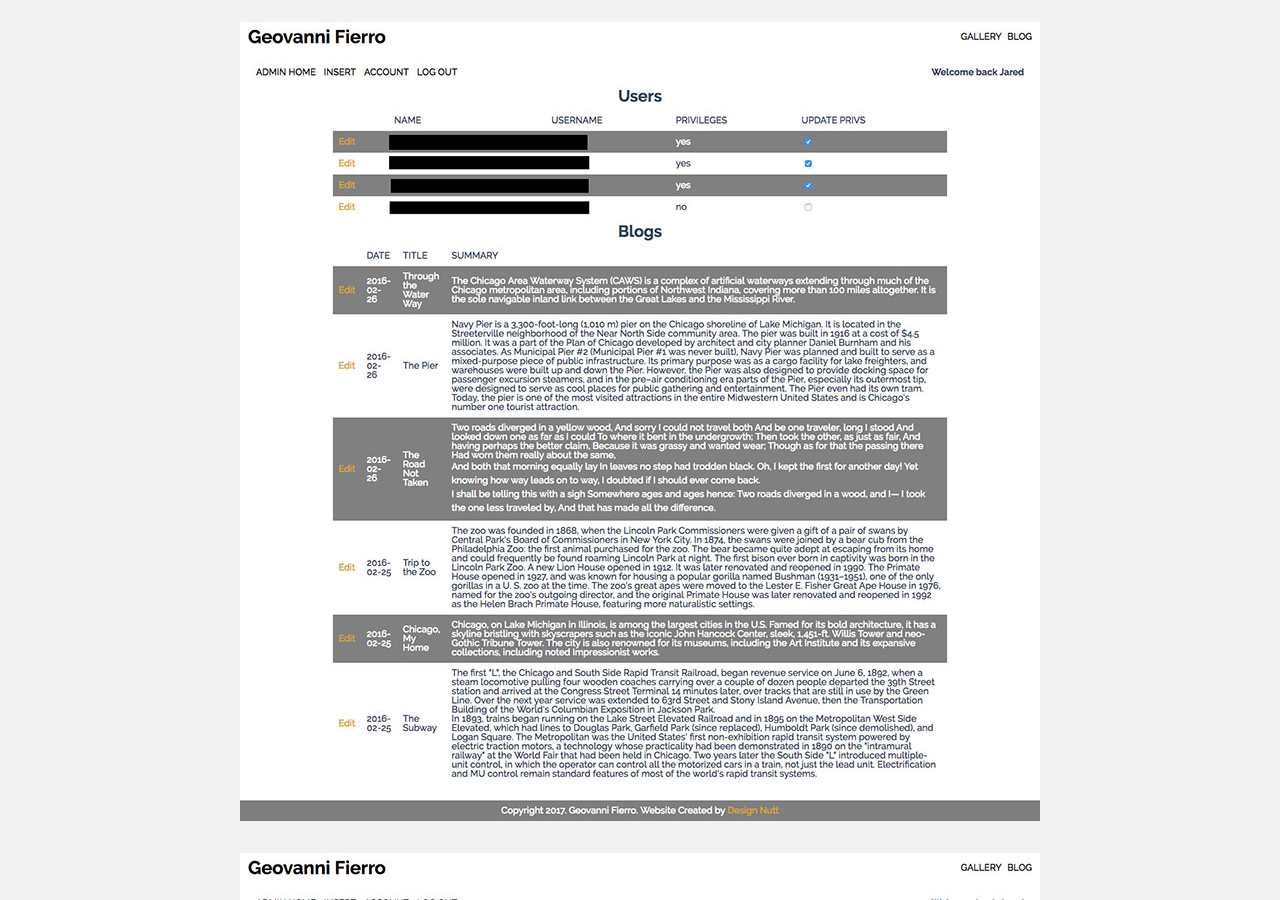
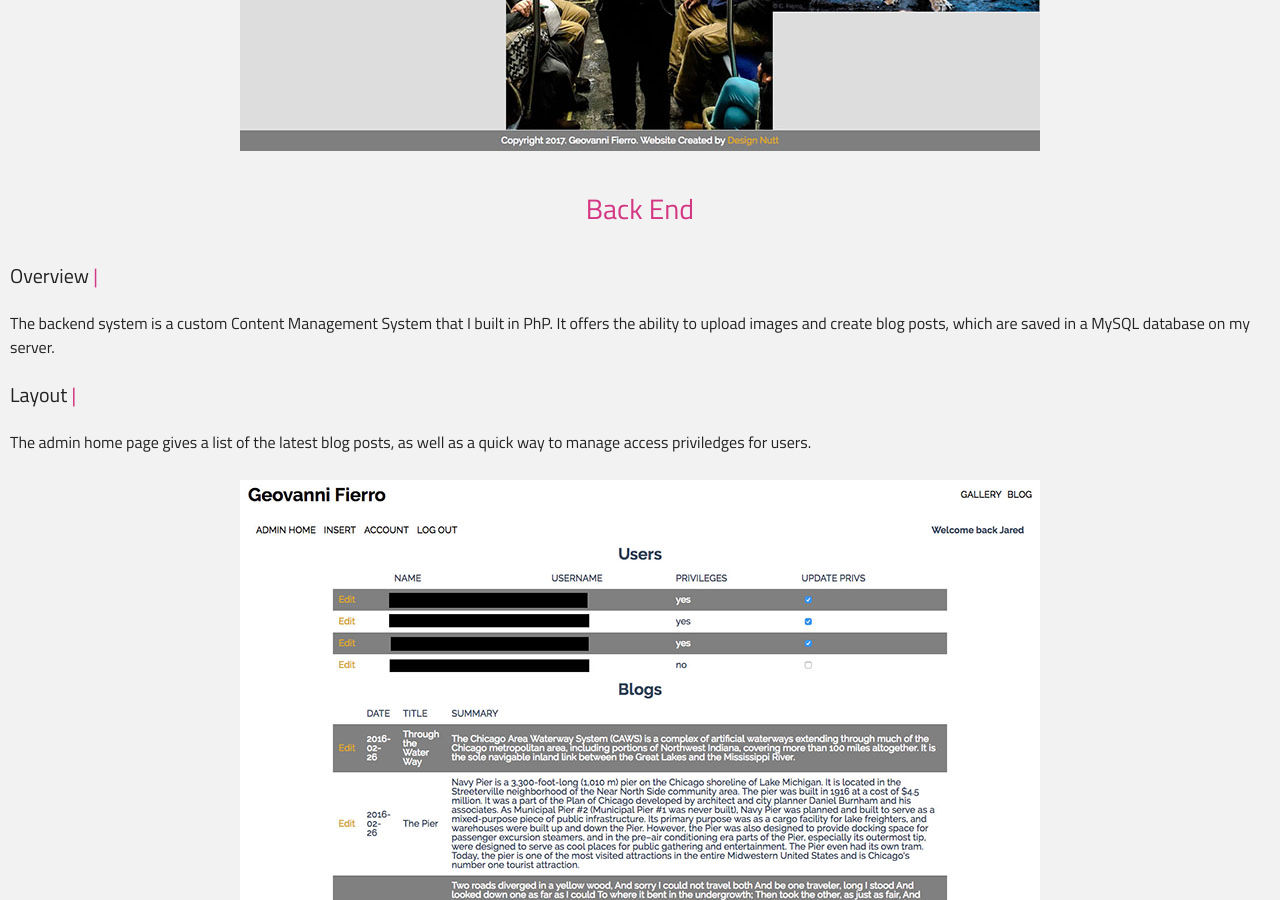
Before and after one commit to DarthOstrich/darthostrich.github.io, a Jekyll site: the page built from _projects/003.Fierro.md, in a window 1280 px wide and 900 px high, scrolled down 4829 px. Built offline with Jekyll 4.4.1, drawn with Linux system fonts in a browser that asks for light colours; some of the changed text lies outside the part shown.

Commit message:
updated GF page

```diff
--- a/_projects/003.Fierro.md
+++ b/_projects/003.Fierro.md
@@ -11,7 +11,14 @@
 published: true
 ---
 
-## Front End
+# Front End
+
+### Overview
+The front-end of the website is built with PhP and pulls info from a MySQL database. The content is managed by a back-end system that is described below.
+
+### Layout
+The homepage displays the latest blog posts and gallery images.
+
 <figure class="img-wrapper">
     <img src="/images/GF/GF-screencap4.jpg" class="img--centered" alt="Admin page for website layout">
 </figure>
@@ -19,7 +26,14 @@
     <img src="/images/GF/GF-screencap3.jpg" class="img--centered" alt="Admin page for website layout">
 </figure>
 
-## Back End
+# Back End
+
+### Overview
+The backend system is a custom Content Management System that I built in PhP. It offers the ability to upload images and create blog posts, which are saved in a MySQL database on my server.
+
+### Layout
+The admin home page gives a list of the latest blog posts, as well as a quick way to manage access priviledges for users.
+
 <figure class="img-wrapper">
     <img src="/images/GF/GF-screencap2.jpg" class="img--centered" alt="Admin page for website layout">
 </figure>
```
